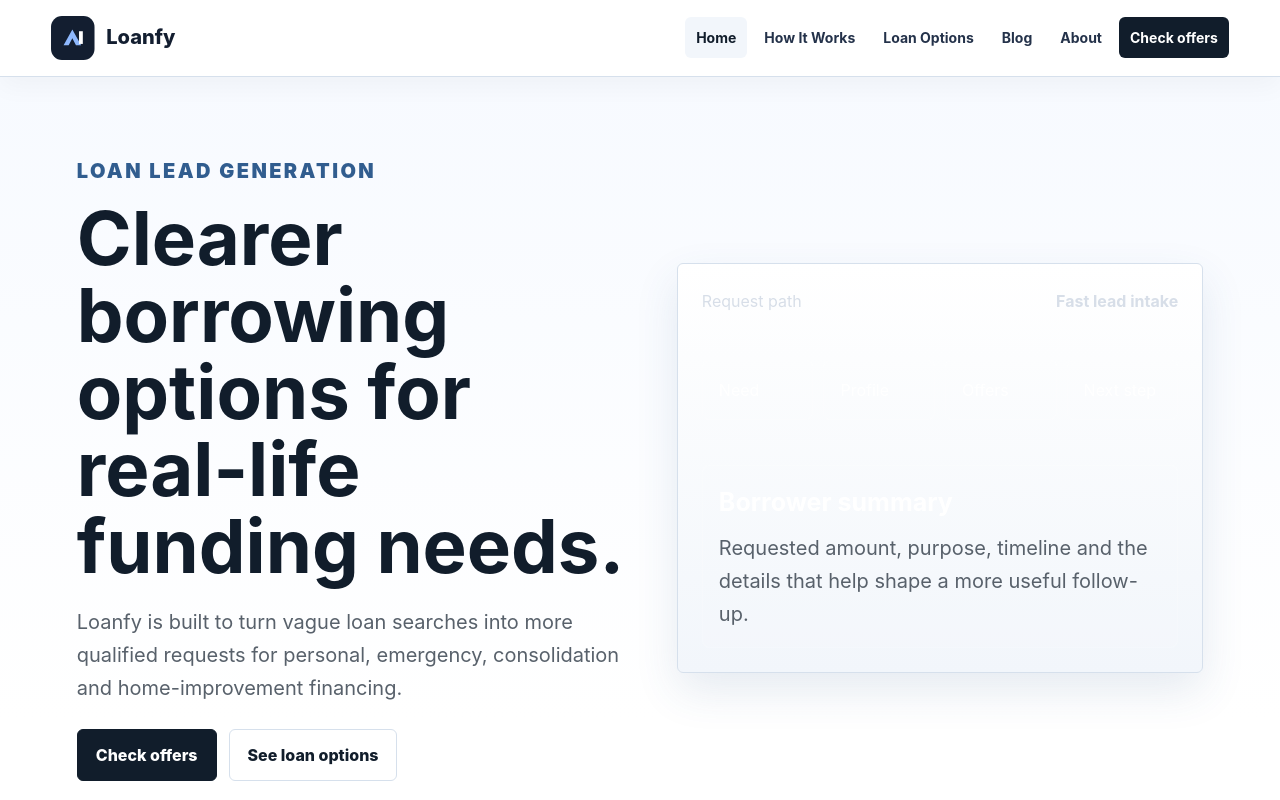
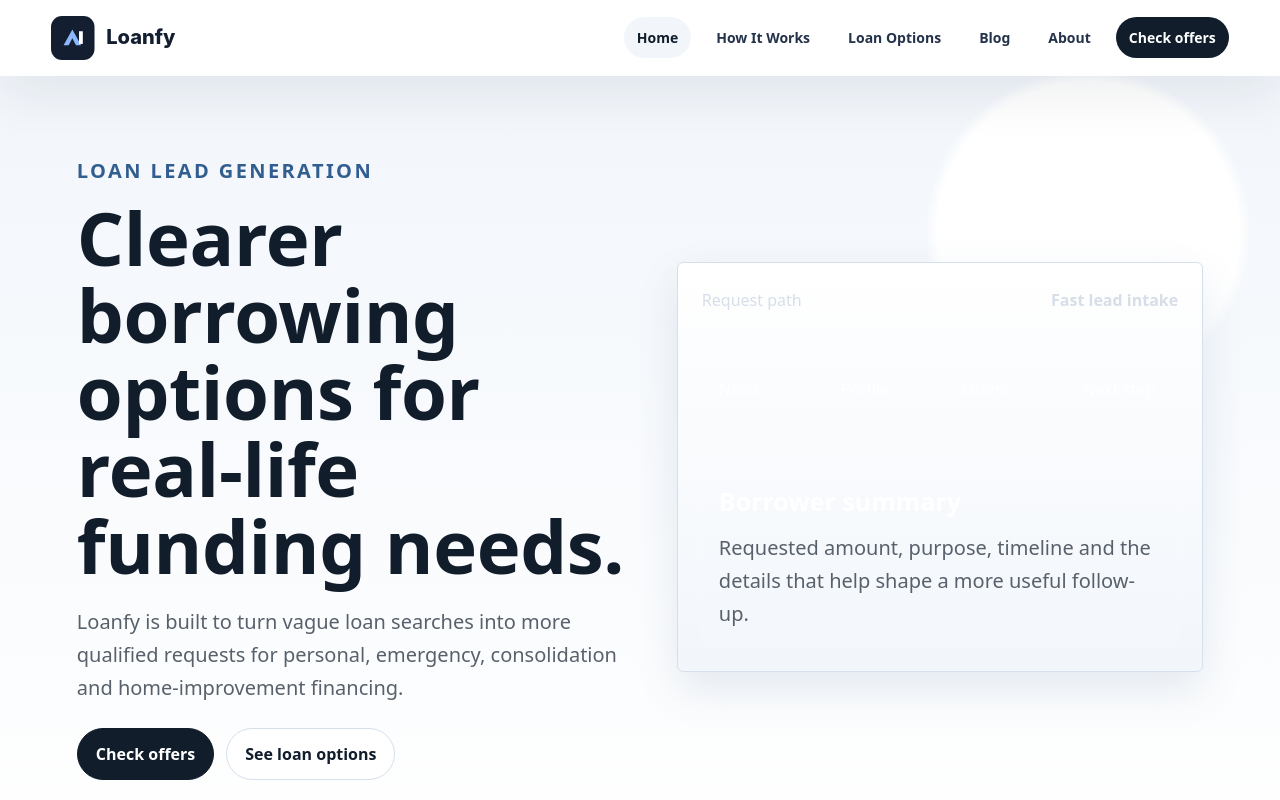
Before and after one commit to hsutech/loanfy-io, an Eleventy site: page src/index.html in a window 1280 px wide. Shown: the top 800 px of the page. Built offline with nearby package versions, Linux system fonts and the light colour scheme; Eleventy itself is replaced by a stand-in of ours; files that its build step writes are made by us from their sources.

Commit message:
Differentiate site visual identity

```diff
--- a/src/assets/brand-dna.css
+++ b/src/assets/brand-dna.css
@@ -6,8 +6,8 @@
   --dna-line:#d6e0ec;
   --dna-radius:6px;
   --dna-shadow:0 18px 44px rgba(49,93,143,.12);
-  --dna-heading:Inter, ui-sans-serif, system-ui, sans-serif;
-  --dna-font:Inter, ui-sans-serif, system-ui, -apple-system, BlinkMacSystemFont, "Segoe UI", sans-serif;
+  --dna-heading:system-ui, -apple-system, BlinkMacSystemFont, "Segoe UI", sans-serif;
+  --dna-font:system-ui, -apple-system, BlinkMacSystemFont, "Segoe UI", sans-serif;
 }
 body{
   font-family:var(--dna-font);
@@ -41,7 +41,7 @@ nav a:hover,.site-nav a:hover,nav a[aria-current=page],.site-nav a[aria-current=
 h1,h2,h3,.hero h1,.page-heading h1{
   font-family:var(--dna-heading);
   color:var(--dna-ink);
-  letter-spacing:0;
+  letter-spacing:-.005em;
 }
 .eyebrow,.service-card span,.solution-card span,.category-card span,.collection-card span,.article-card span,.post-card span,.blog-strip span{
   color:var(--dna-accent)!important;
@@ -116,6 +116,14 @@ h1,h2,h3,.hero h1,.page-heading h1{
 .product-visual,.feature-visual{background:linear-gradient(180deg,#fff,var(--dna-soft))!important}
 .solution-card,.category-card,.service-card{min-height:210px}
 
+
+.site-header{border-bottom:0;box-shadow:0 20px 50px rgba(17,29,43,.07)!important}
+nav,.main-nav{gap:12px!important}
+nav a,.main-nav a{padding:9px 13px!important;border-radius:999px!important}
+.hero{min-height:610px;background:radial-gradient(circle at 85% 20%,#fff 0 12%,transparent 13%),linear-gradient(180deg,var(--dna-soft),#fff)!important}
+.button,.apply-btn{border-radius:999px!important}
+.card,.service-card,.post-card{border-radius:20px!important}
+
 @media (max-width:980px){
   .hero,.split,.feature-row,.intro-grid,.story-grid,.form-section,.split-section,.article-layout{grid-template-columns:1fr!important}
   .services-grid,.solution-grid,.category-grid,.collection-grid,.post-grid,.article-grid{grid-template-columns:repeat(2,minmax(0,1fr))!important}
```
